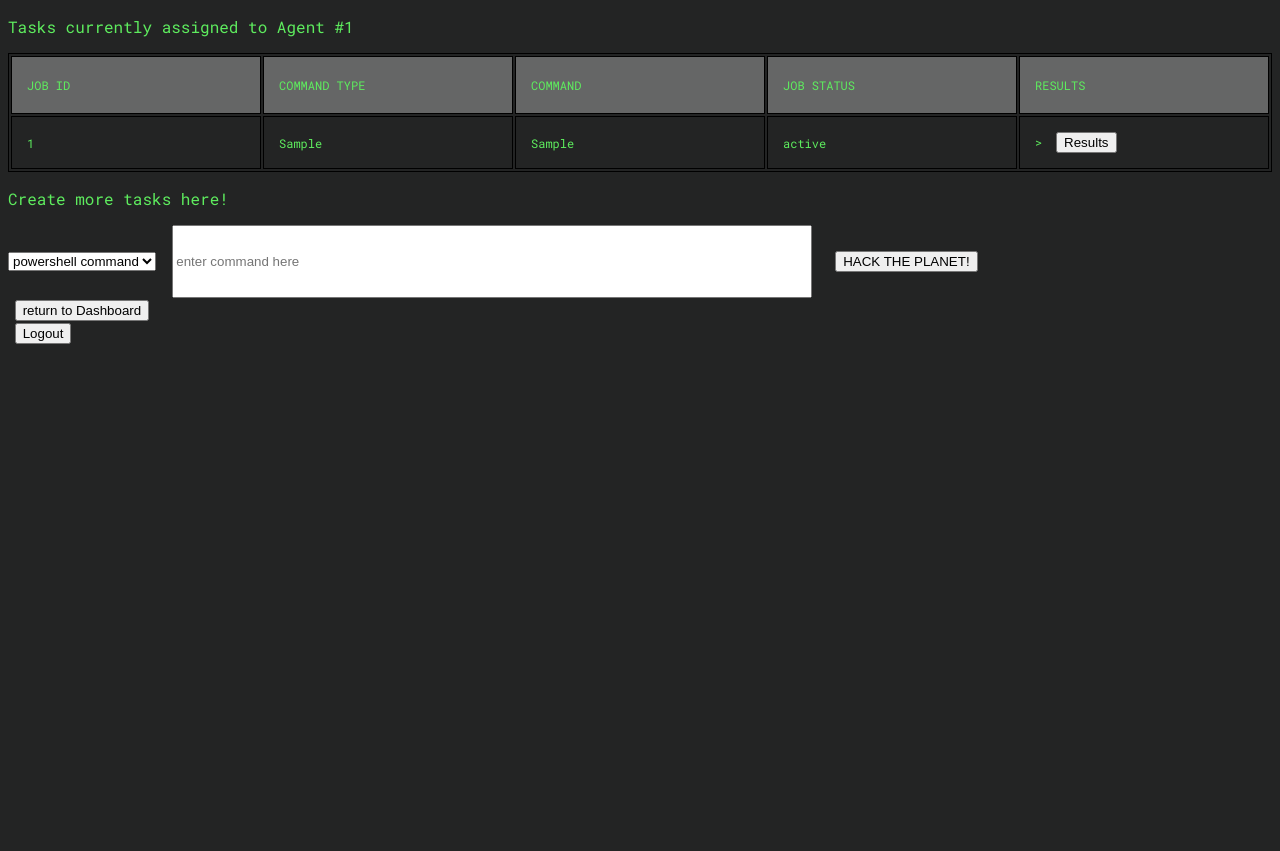
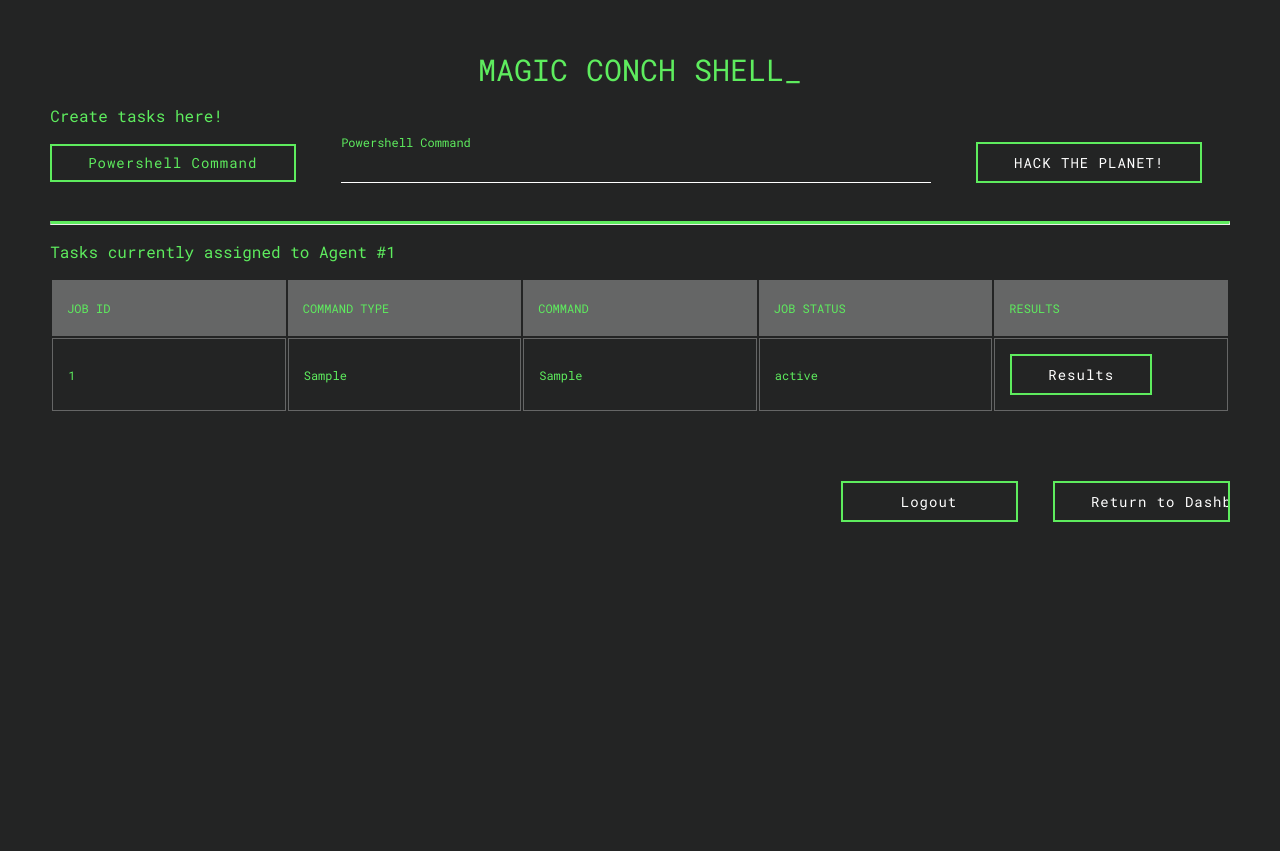
Before and after one commit to Waynel65/C2_Engineering_Project, a Flask app: template C2/templates/operation.html in a window 1280 px wide. Before the commit the page ends 344 px from the top, so only its background shows below. Run offline with Flask 2, Linux system fonts and the light colour scheme; tables that the repository leaves empty hold one stand-in row (values such as "Sample post"); the template is opened without the code that fills it: values that come from a table or form of the project are taken from there, most other values are stand-ins (such as "Sample title", 1, 10 or a date in 2020).

Commit message:
finished frontend for client access

```diff
--- a/C2/static/css/dashboard.css
+++ b/C2/static/css/dashboard.css
@@ -3,6 +3,7 @@ html, body {
     font-family: 'Roboto Mono', monospace;
     background-color: #232424;
     color: #5eec5e;
+    margin: 2%;
 
 }
 
@@ -61,3 +62,10 @@ td{
   .button:hover {
     box-shadow: inset 400px 50px 0 0 #5eec5e;
   }
+
+  #right_button {
+    float: right;
+    width: 15%;
+    margin-top: 2vw;
+    margin-left: 3%;
+  }
--- /dev/null
+++ b/C2/static/css/operation.css
@@ -0,0 +1,153 @@
+html, body {
+    height: 100%;
+    font-family: 'Roboto Mono', monospace;
+    background-color: #232424;
+    color: #5eec5e;
+    margin: 2%;
+}
+
+h1{
+    font-size: 30px;
+    color: #5eec5e;
+    text-transform: uppercase;
+    font-weight: 300;
+    text-align: center;
+    margin-bottom: 15px;
+}
+
+table{
+    width:100%;
+    table-layout: fixed;
+}
+
+th{
+    padding: 20px 15px;
+    text-align: left;
+    font-weight: 500;
+    font-size: 12px;
+    color: #5eec5e;
+    text-transform: uppercase;
+    background-color: rgba(255,255,255,0.3);
+}
+td{
+    padding: 15px;
+    text-align: left;
+    vertical-align:middle;
+    font-weight: 300;
+    font-size: 12px;
+    color: #5eec5e;
+    border-bottom: solid 1px rgba(255,255,255,0.1);
+    border: 1px solid rgba(255,255,255,0.3);
+}
+
+.button {
+
+    color: #FFF;
+    border: 2px solid #5eec5e;
+    border-radius: 0px;
+    padding: 9px 36px;
+    display: inline-block;
+    font-family: 'Roboto Mono', monospace;
+    font-size: 14px;
+    letter-spacing: 1px;
+    cursor: pointer;
+    box-shadow: inset 0 0 0 0 #5eec5e;
+    -webkit-transition: ease-out 0.4s;
+    -moz-transition: ease-out 0.4s;
+    transition: ease-out 0.4s;
+    background-color: #232424;
+  }
+
+  .button:hover {
+    box-shadow: inset 400px 50px 0 0 #5eec5e;
+  }
+
+  #right_button {
+      float: right;
+      width: 15%;
+      margin-top: 2vw;
+      margin-left: 3%;
+  }
+
+  label {
+    position: relative;
+    top:0;
+    left: 0;
+    padding: 10px 0;
+    font-size: 16px;
+    color: #fff;
+    pointer-events: none;
+    transition: .5s;
+  }
+
+  .user-box {
+    position: relative;
+    display: inline-block;
+    width: 50%;
+    margin-left: 3%;
+    margin-right: 3%;
+  }
+
+  .user-box input {
+    width: 100%;
+    padding: 10px 0;
+    font-size: 16px;
+    color: #fff;
+    margin-bottom: 30px;
+    border: none;
+    border-bottom: 1px solid #fff;
+    outline: none;
+    background: transparent;
+  }
+
+  .user-box label {
+    position: absolute;
+    top:0;
+    left: 0;
+    padding: 10px 0;
+    font-size: 16px;
+    color: #fff;
+    pointer-events: none;
+    transition: .5s;
+  }
+
+  .user-box input:focus ~ label,
+  .user-box input:valid ~ label {
+    top: -20px;
+    left: 0;
+    color: #5eec5e;
+    font-size: 12px;
+  }
+
+  .divider {
+    border-top: 3px solid #5eec5e;
+  }
+
+  .dropdown {
+
+    color: #5eec5e;
+    border: 2px solid #5eec5e;
+    border-radius: 0px;
+    padding: 9px 36px;
+    display: inline-block;
+    font-family: 'Roboto Mono', monospace;
+    font-size: 14px;
+    letter-spacing: 1px;
+    cursor: pointer;
+    box-shadow: inset 0 0 0 0 #5eec5e;
+    -webkit-transition: ease-out 0.4s;
+    -moz-transition: ease-out 0.4s;
+    transition: ease-out 0.4s;
+    background-color: #232424;
+  }
+
+  select::-ms-expand {
+    display: none;
+  }
+
+  select {
+    /* for Firefox */
+    -moz-appearance: none;
+    /* for Chrome */
+    -webkit-appearance: none;
+  }
--- a/C2/templates/dashboard.html
+++ b/C2/templates/dashboard.html
@@ -32,7 +32,7 @@
         </table>
 
         <form method="post" action="{{ url_for('logout')}}">
-          <input type="submit" value="Logout" />
+          <input type="submit" class="button" id="right_button" value="Logout" />
         </form>
 
     </body>
--- a/C2/templates/operation.html
+++ b/C2/templates/operation.html
@@ -1,27 +1,35 @@
 <!DOCTYPE html>
 <html lang="en">
     <head>
-        <link rel="stylesheet" href="../static/css/dashboard.css">
+        <link rel="stylesheet" href="../static/css/operation.css">
         <link rel="preconnect" href="https://fonts.googleapis.com">
         <link rel="preconnect" href="https://fonts.gstatic.com" crossorigin>
         <link href="https://fonts.googleapis.com/css2?family=Roboto+Mono&display=swap" rel="stylesheet">
         <meta charset="UTF-8">
         <title>Operation</title>
     </head>
-    <style>
-        table, th, td {
-          border:1px solid black;
-        }
-        input {
-            margin-left: 0.5em;
-            margin-right: 0.5em;
-        }
-        #command {
-            width: 50%;
-            height: 5em;
-        }
-      </style>
+
     <body>
+        <h1>Magic Conch Shell_</h1>
+        <p> Create tasks here! </p>
+        <form method="post" action="{{ url_for('task_create')}}">
+            <input type="hidden" name="agent_id" value="{{ agent_id }}">
+            <select class="dropdown" name="command_type">
+                <option value="powershell_cmd">Powershell Command</option>
+                <option value="steal">Steal</option>
+                <option value="shellcode">Injection</option>
+                <option value="change_config">Change Config </option>
+            </select>
+
+            <div class="user-box">
+                <input type="text"  name="cmd">
+                <label>Powershell Command</label>
+            </div>
+            <input type="submit" class="button" value="HACK THE PLANET!"/>
+        </form>
+
+        <hr class="divider">
+
         <p> Tasks currently assigned to Agent #{{agent_id}}</p>
         <table>
             <tr>
@@ -38,35 +46,26 @@
                 <td> {{t.cmd}} </td>
                 <td> {{t.job_status}} </td>
                 <td>
-                    <form method="post" action="{{ url_for('display_results')}}">>
+                    <form method="post" action="{{ url_for('display_results')}}">
                         <input type="hidden" name="job_id" value="{{ t.job_id }}">
-                        <input type="submit" value="Results" />
+                        <input class="button" type="submit" value="Results" />
                     </form>
                 </td>
             </tr>
             {% endfor %}
         </table>
 
-        <p> Create more tasks here! </p>
-        <form method="post" action="{{ url_for('task_create')}}">
-            <input type="hidden" name="agent_id" value="{{ agent_id }}">
-            <select name="command_type">
-                <option value="powershell_cmd">powershell command</option>
-                <option value="steal">steal</option>
-                <option value="shellcode">shellcode</option>
-                <option value="change_config">change config </option>
-            </select>
-            <input id="command" type="text" placeholder="enter command here" name="cmd">
-            <input type="submit" value="HACK THE PLANET!"/>
-        </form>
+        <br> <br>
 
-        <form method="post" action="{{ url_for('return2dashboard')}}">
-            <input type="submit" value="return to Dashboard" />
-        </form>
+        <span>
+            <form method="post" action="{{ url_for('return2dashboard')}}">
+                <input class="button" type="submit" id="right_button" value="Return to Dashboard" />
+            </form>
 
-        <form method="post" action="{{ url_for('logout')}}">
-            <input type="submit" value="Logout" />
-        </form>
+            <form method="post" action="{{ url_for('logout')}}">
+                <input class="button" id="right_button" type="submit" value="Logout" />
+            </form>
+        </span>
     </body>
 
 </html>
--- a/C2/templates/unauthorized.html
+++ b/C2/templates/unauthorized.html
@@ -18,7 +18,7 @@
         <h1>UNAUTHORIZED</h1>
 
         <form method="post" action="{{ url_for('login_page')}}">
-            <input type="submit" value="return to login page" />
+            <input class="button" type="submit" value="return to login page" />
         </form>
     </body>
 </html>
```
Also changed, not shown: C2/static/css/style.css (deleted, +0 -24 lines).
